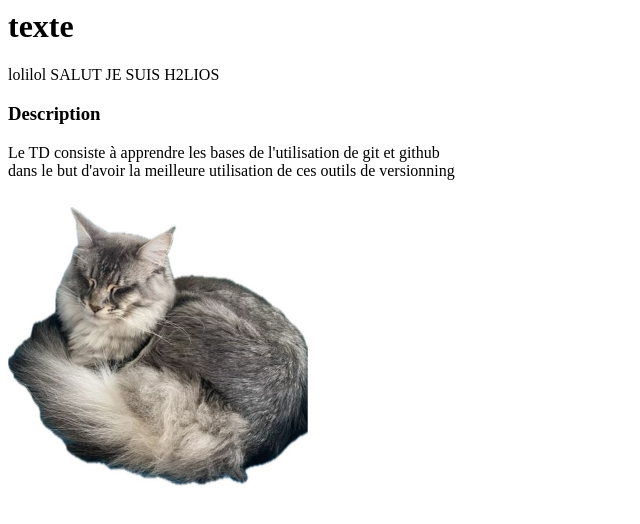
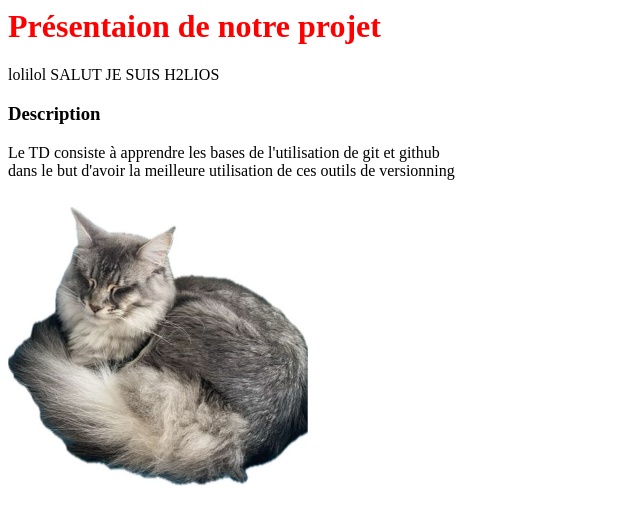
Before and after one commit to Ark0y1/td-git, a plain HTML site: page index.html in a window 1280 px wide. Shown: the whole page, without its empty margins (0-640 px from the left). Drawn offline with Linux system fonts and the light colour scheme.

Commit message:
le titre en rouge

```diff
--- a/index.html
+++ b/index.html
@@ -1,7 +1,14 @@
 <title>Projet mise en commun de ressource</title>
-<h1>texte</h1>
+<h1>Présentaion de notre projet</h1>
 lolilol
 SALUT JE SUIS H2LIOS
+<style>
+  h1 {
+    color: red;
+  }
+</style>
+
+
 
 <h3>Description</h3>
 
```
